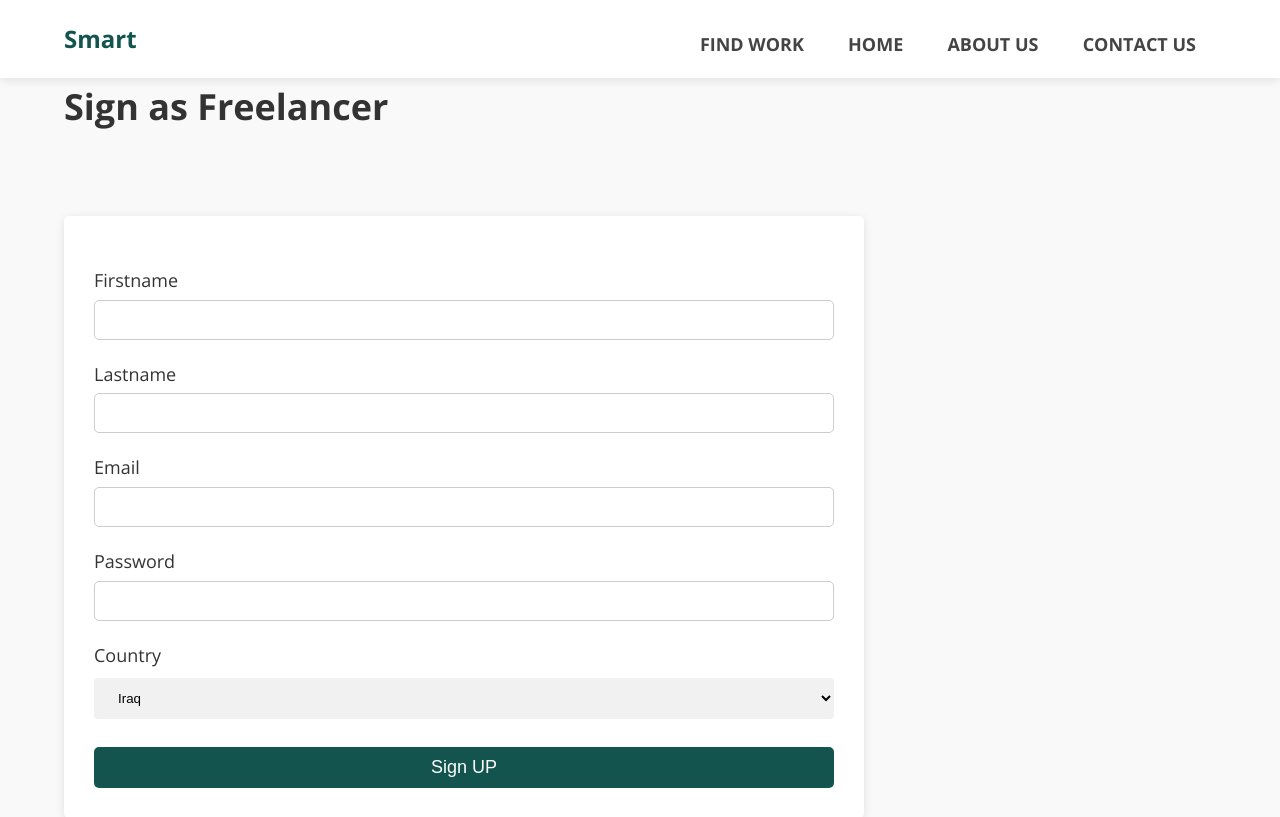
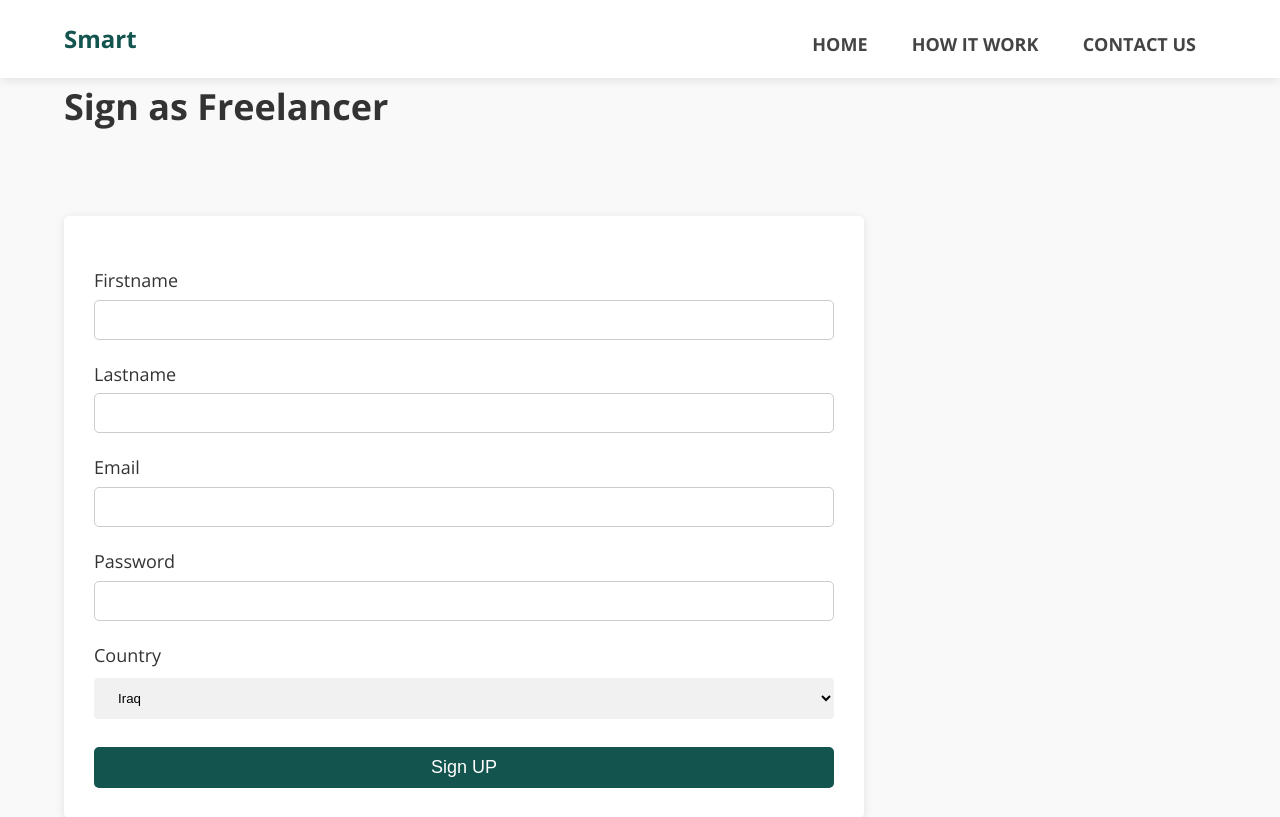
Before and after one commit to forqan-muntadher/freelancer, a PHP site: page /freelancer.php in a window 1280 px wide. Shown: the top 817 px of the page. Run offline with PHP 8.4, Linux system fonts and the light colour scheme.

Commit message:
optimize senario

```diff
--- a/freelancer/SIGN UP.html
+++ b/freelancer/SIGN UP.html
@@ -38,7 +38,7 @@
 
             or <hr style="width: 50%;">
 
-            <p>Already have Account?&nbsp;&nbsp;&nbsp;<a class="a" href="homeP.html">LOG IN</a></p>
+            <p>Already have Account?&nbsp;&nbsp;&nbsp;<a class="a" href="login.html">LOG IN</a></p>
 
         </div>
 
--- a/freelancer/create_profile.php
+++ b/freelancer/create_profile.php
@@ -50,9 +50,8 @@ if(isset($_POST['button'])) {
 			<a href="#" class="logo">Smart</a>
 			<nav>
 				<ul>
-					<li><a href="#">Find Work</a></li>
 					<li><a href="HOME.php">Home</a></li>
-					<li><a href="#">About Us</a></li>
+					<li><a href="">How IT Work</a></li>
 					<li><a href="#">Contact Us</a></li>
 				</ul>
 			</nav>
--- a/freelancer/freelancer.php
+++ b/freelancer/freelancer.php
@@ -81,9 +81,8 @@ if(isset($_POST['button'])) {
 			<a href="#" class="logo">Smart</a>
 			<nav>
 				<ul>
-					<li><a href="#">Find Work</a></li>
-					<li><a href="HOME.php">Home</a></li>
-					<li><a href="#">About Us</a></li>
+					<li><a href="HOME.php">HOME</a></li>
+					<li><a href="">How IT Work</a></li>
 					<li><a href="#">Contact Us</a></li>
 				</ul>
 			</nav>
--- a/freelancer/login.html
+++ b/freelancer/login.html
@@ -11,9 +11,8 @@
 			<a href="#" class="logo">Smart</a>
 			<nav>
 				<ul>
-					<li><a href="#">Find Work</a></li>
+					<li><a href="HOME.php">Home</a></li>
 					<li><a href="#">How It Works</a></li>
-					<li><a href="#">About Us</a></li>
 					<li><a href="#">Contact Us</a></li>
 				</ul>
 			</nav>
```
